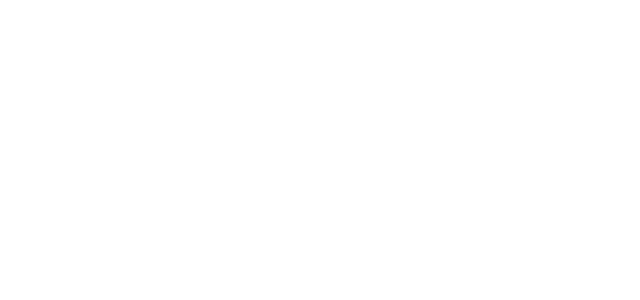
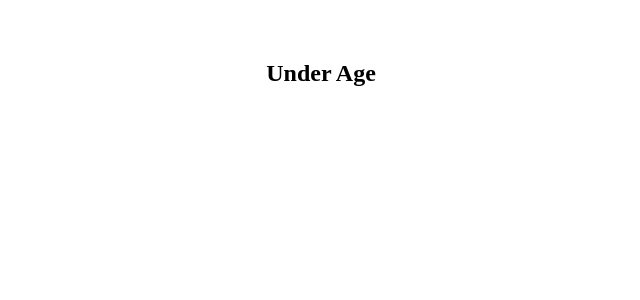
Before and after one commit to tla111/react-course-pedrotech, a React (Vite) app in the folder frontend/: page / in a window 1280 px wide. Shown: the top 300 px of the page, without its empty margins (319-959 px from the left). Built offline with nearby package versions, Linux system fonts and the light colour scheme.

Commit message:
using conditional rendering to display sentence

```diff
--- a/frontend/src/App2.jsx
+++ b/frontend/src/App2.jsx
@@ -2,9 +2,18 @@ import React from 'react'
 import './App.css'
 
 const App2 = () => {
+    const age = 17;
+    let sentence;
+
+    if (age >= 18) {
+        sentence = <h1>Over Age</h1>
+    } else {
+        sentence = <h2>Under Age</h2>
+    }
+
     return (
         <div className="App">
-
+            {sentence}
         </div>
     )
 }
```
